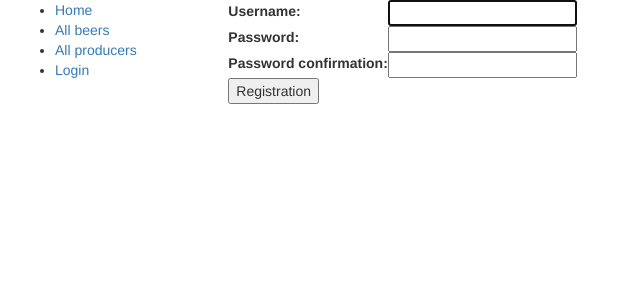
After one commit to R1ckNash/bg, a Django app: page /catalog/accounts/registration/ in a window 1280 px wide. The commit adds this page. Shown: the top 300 px of the page, without its empty margins (0-640 px from the left). Run offline with Django 3.2, Linux system fonts and the light colour scheme; some libraries are stand-ins or nearby versions.

Commit message:
bg-5 added registration and login

```diff
--- a/bg/urls.py
+++ b/bg/urls.py
@@ -24,4 +24,5 @@ urlpatterns = [
     path('admin/', admin.site.urls),
     path('catalog/', include('catalog.urls')),
     path('', RedirectView.as_view(url='/catalog/', permanent=True)),
+    path('accounts/', include('django.contrib.auth.urls')),
 ] + static(settings.STATIC_URL, document_root=settings.STATIC_ROOT)
--- a/catalog/models.py
+++ b/catalog/models.py
@@ -31,7 +31,7 @@ class Beer(models.Model):
         return self.name
 
     def get_absolute_url(self):
-        return reverse('beer-detail', args=[str(self.id)])
+        return reverse('catalog:beer-detail', args=[str(self.id)])
 
 
 class Producer(models.Model):
@@ -40,7 +40,7 @@ class Producer(models.Model):
     brewer = models.CharField(max_length=100)
 
     def get_absolute_url(self):
-        return reverse('producer-detail', args=[str(self.id)])
+        return reverse('catalog:producer-detail', args=[str(self.id)])
 
     def __str__(self):
         return '%s, %s' % (self.country, self.city)
--- a/catalog/templates/base_generic.html
+++ b/catalog/templates/base_generic.html
@@ -22,14 +22,22 @@
       <div class="col-sm-2">
       {% block sidebar %}
       <ul class="sidebar-nav">
-          <li><a href="{% url 'index' %}">Home</a></li>
-          <li><a href="{% url 'beers' %}">All beers</a></li>
-          <li><a href="{% url 'producers' %}">All producers</a></li>
+          <li><a href="{% url 'catalog:index' %}">Home</a></li>
+          <li><a href="{% url 'catalog:beers' %}">All beers</a></li>
+          <li><a href="{% url 'catalog:producers' %}">All producers</a></li>
+      {% if user.is_authenticated %}
+        <li>User: {{ user.get_username }}</li>
+        <li><a href="{% url 'logout'%}?next={{request.path}}">Logout</a></li>
+      {% else %}
+        <li><a href="{% url 'login'%}?next={{request.path}}">Login</a></li>
+      {% endif %}
       </ul>
      {% endblock %}
       </div>
       <div class="col-sm-10 ">
-      {% block content %}{% endblock %}
+      {% block content %}
+
+      {% endblock %}
 
       {% block pagination %}
   {% if is_paginated %}
--- a/catalog/templates/catalog/beer_list.html
+++ b/catalog/templates/catalog/beer_list.html
@@ -1,4 +1,5 @@
 {% extends "base_generic.html" %}
+
 
 {% block content %}
     <h1>Beer List</h1>
--- a/catalog/urls.py
+++ b/catalog/urls.py
@@ -1,8 +1,9 @@
+from django.contrib.auth.decorators import login_required
 from django.urls import path
 from . import views
 from django.conf.urls import url
 
-
+app_name = 'catalog'
 urlpatterns = [
     #path('', views.index, name='index'),
     url(r'^$', views.index, name='index'),
@@ -10,4 +11,5 @@ urlpatterns = [
     url(r'^beer/(?P<pk>\d+)$', views.BeerDetailView.as_view(), name='beer-detail'),
     url(r'^producers/$', views.ProducerListView.as_view(), name='producers'),
     url(r'^producer/(?P<pk>\d+)$', views.ProducerDetailView.as_view(), name='producer-detail'),
+    path('accounts/registration/', views.registration, name = 'registration'),
 ]
--- a/catalog/views.py
+++ b/catalog/views.py
@@ -1,8 +1,15 @@
+from django.contrib.auth.forms import UserCreationForm
+from django.http import HttpResponseRedirect
 from django.shortcuts import render
+from django.urls import reverse
+from django.views.decorators.csrf import csrf_protect
+from django.contrib import auth
 from .models import Beer, Producer, Style, Category
 from django.views import generic
+from django.contrib.auth.decorators import login_required
+from django.contrib.auth.mixins import LoginRequiredMixin
 
-
+@login_required
 def index(request):
     """
     Функция отображения для домашней страницы сайта.
@@ -19,16 +26,35 @@ def index(request):
         context={'num_beers': num_beers, 'num_producers': num_producers},
     )
 
-class BeerListView(generic.ListView):
+@csrf_protect
+def registration(request):
+    args = {}
+    args['form'] = UserCreationForm()
+    if request.POST:
+        newuser_form = UserCreationForm(request.POST)
+        if newuser_form.is_valid():
+            newuser_form.save()
+            newuser = auth.authenticate(username=newuser_form.cleaned_data['username'], password=newuser_form.cleaned_data['password2'])
+            auth.login(request,newuser)
+            return HttpResponseRedirect('/')
+        else:
+            args['form'] = newuser_form
+    return render(request,'registration/registration.html',args)
+
+
+class BeerListView(LoginRequiredMixin, generic.ListView):
     model = Beer
     paginate_by = 10
+
 
 class BeerDetailView(generic.DetailView):
     model = Beer
 
-class ProducerListView(generic.ListView):
+
+class ProducerListView(LoginRequiredMixin, generic.ListView):
         model = Producer
         paginate_by = 10
 
+
 class ProducerDetailView(generic.DetailView):
         model = Producer
--- /dev/null
+++ b/templates/registration/login.html
@@ -0,0 +1,40 @@
+{% extends "base_generic.html" %}
+
+{% block content %}
+
+{% if form.errors %}
+  <p>Your username and password didn't match. Please try again.</p>
+{% endif %}
+
+{% if next %}
+  {% if user.is_authenticated %}
+    <p>Your account doesn't have access to this page. To proceed,
+    please login with an account that has access.</p>
+  {% else %}
+    <p>Please login to see this page.</p>
+  {% endif %}
+{% endif %}
+
+<form method="post" action="{% url 'login' %}">
+{% csrf_token %}
+<table>
+
+<tr>
+  <td>{{ form.username.label_tag }}</td>
+  <td>{{ form.username }}</td>
+</tr>
+
+<tr>
+  <td>{{ form.password.label_tag }}</td>
+  <td>{{ form.password }}</td>
+</tr>
+</table>
+
+<input type="submit" value="login" />
+<input type="hidden" name="next" value="{{ next }}" />
+<p><a href="{% url 'catalog:registration' %}">Registration</a></p>
+</form>
+
+<p><a href="{% url 'password_reset' %}">Lost password?</a></p>
+
+{% endblock %}
--- /dev/null
+++ b/templates/registration/password_reset_done.html
@@ -0,0 +1,4 @@
+{% extends "base_generic.html" %}
+{% block content %}
+<p>We've emailed you instructions for setting your password. If they haven't arrived in a few minutes, check your spam folder.</p>
+{% endblock %}
--- /dev/null
+++ b/templates/registration/password_reset_email.html
@@ -0,0 +1,2 @@
+Someone asked for password reset for email {{ email }}. Follow the link below:
+{{ protocol}}://{{ domain }}{% url 'password_reset_confirm' uidb64=uid token=token %}
--- /dev/null
+++ b/templates/registration/registration.html
@@ -0,0 +1,28 @@
+{% extends "registration/login.html" %}
+
+{% block content %}
+
+   <form method="post" action="{% url 'catalog:registration' %}">
+        {% csrf_token %}
+<table>
+<tr>
+  <td>{{ form.username.label_tag }}</td>
+  <td>{{ form.username }}</td>
+</tr>
+
+<tr>
+  <td>{{ form.password1.label_tag }}</td>
+  <td>{{ form.password1 }}</td>
+</tr>
+
+<tr>
+  <td>{{ form.password2.label_tag }}</td>
+  <td>{{ form.password2 }}</td>
+</tr>
+
+</table>
+
+    <input class="button" type="submit" value="Registration">
+    </form>
+
+{% endblock %}
```
Also changed, not shown: bg/settings.py (+6 -1 lines), templates/registration/logged_out.html (added, +7 -0 lines), templates/registration/password_reset_complete.html (added, +7 -0 lines), templates/registration/password_reset_confirm.html (added, +31 -0 lines), templates/registration/password_reset_form.html (added, +10 -0 lines), db.sqlite3.
